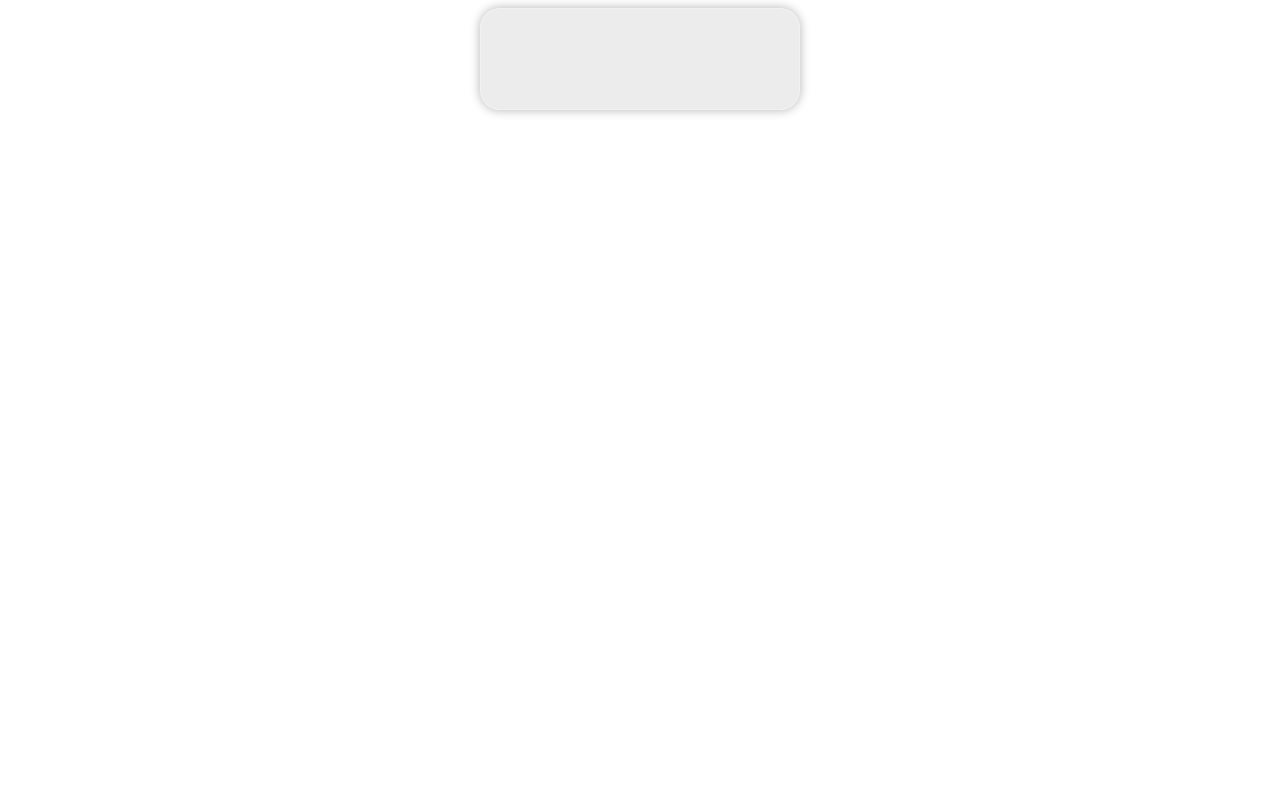
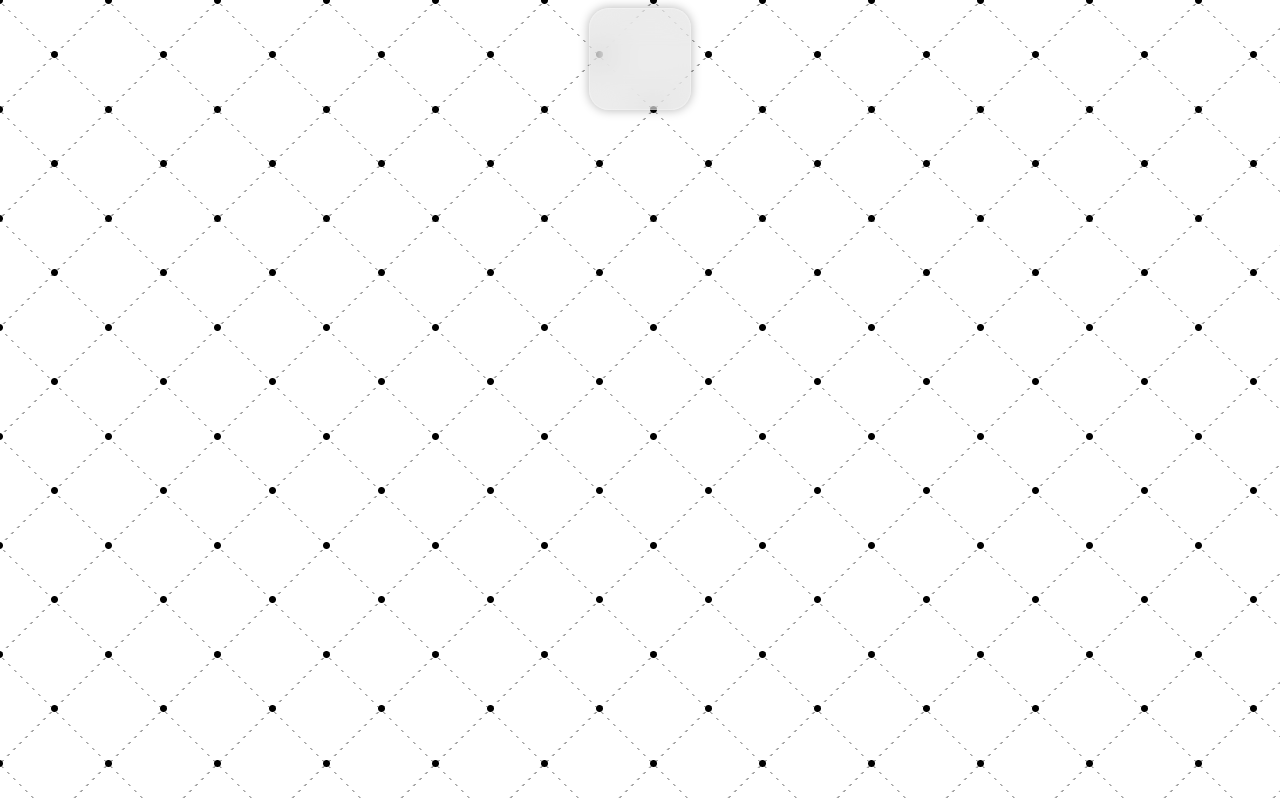
Before and after one commit to Stellaris1729/Schoolscape, a website: page apps/home/index.html in a window 1280 px wide. Drawn offline with Linux system fonts and the light colour scheme; grey boxes are pictures that could not be loaded.

Commit message:
Minor changes

```diff
--- a/apps/clock/clock.css
+++ b/apps/clock/clock.css
@@ -9,7 +9,7 @@ body{
 .clock{
     height: 320px;
     width: 320px;
-    background-color: rgba(255,255,255,0.06);
+    background-color: rgba(192,192,192,0.3);
     -webkit-backdrop-filter: blur(20px);
             backdrop-filter: blur(20px);
     border-radius: 50%;
--- a/apps/home/home.css
+++ b/apps/home/home.css
@@ -7,10 +7,36 @@
 }
 
 body {
-  background-color: white;
-  background-repeat: no-repeat;
-  background-size: cover;
-  background-image: url(./assets/pc-home.png);
+  background: radial-gradient(black 3px, transparent 4px),
+    radial-gradient(black 3px, transparent 4px),
+    linear-gradient(#fff 4px, transparent 0),
+    linear-gradient(
+      45deg,
+      transparent 74px,
+      transparent 75px,
+      #a4a4a4 75px,
+      #a4a4a4 76px,
+      transparent 77px,
+      transparent 109px
+    ),
+    linear-gradient(
+      -45deg,
+      transparent 75px,
+      transparent 76px,
+      #a4a4a4 76px,
+      #a4a4a4 77px,
+      transparent 78px,
+      transparent 109px
+    ),
+    #fff;
+  background-size: 109px 109px, 109px 109px, 100% 6px, 109px 109px, 109px 109px;
+  background-position: 54px 55px, 0px 0px, 0px 0px, 0px 0px, 0px 0px;
+
+  display: flex;
+  align-items: center;
+  justify-content: center;
+
+  color: #1a2b75;
   overflow-x: hidden;
 }
 
```
